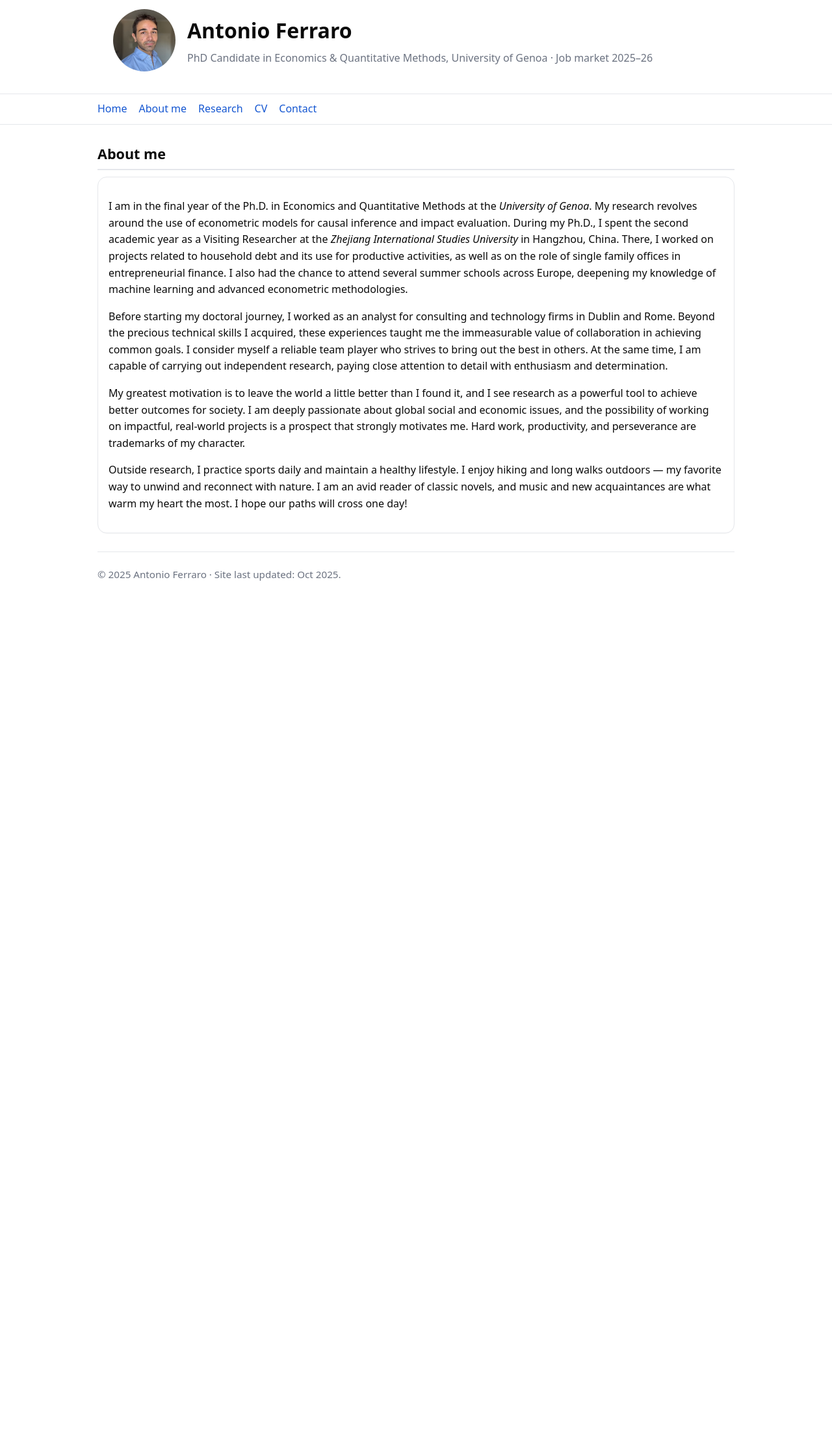
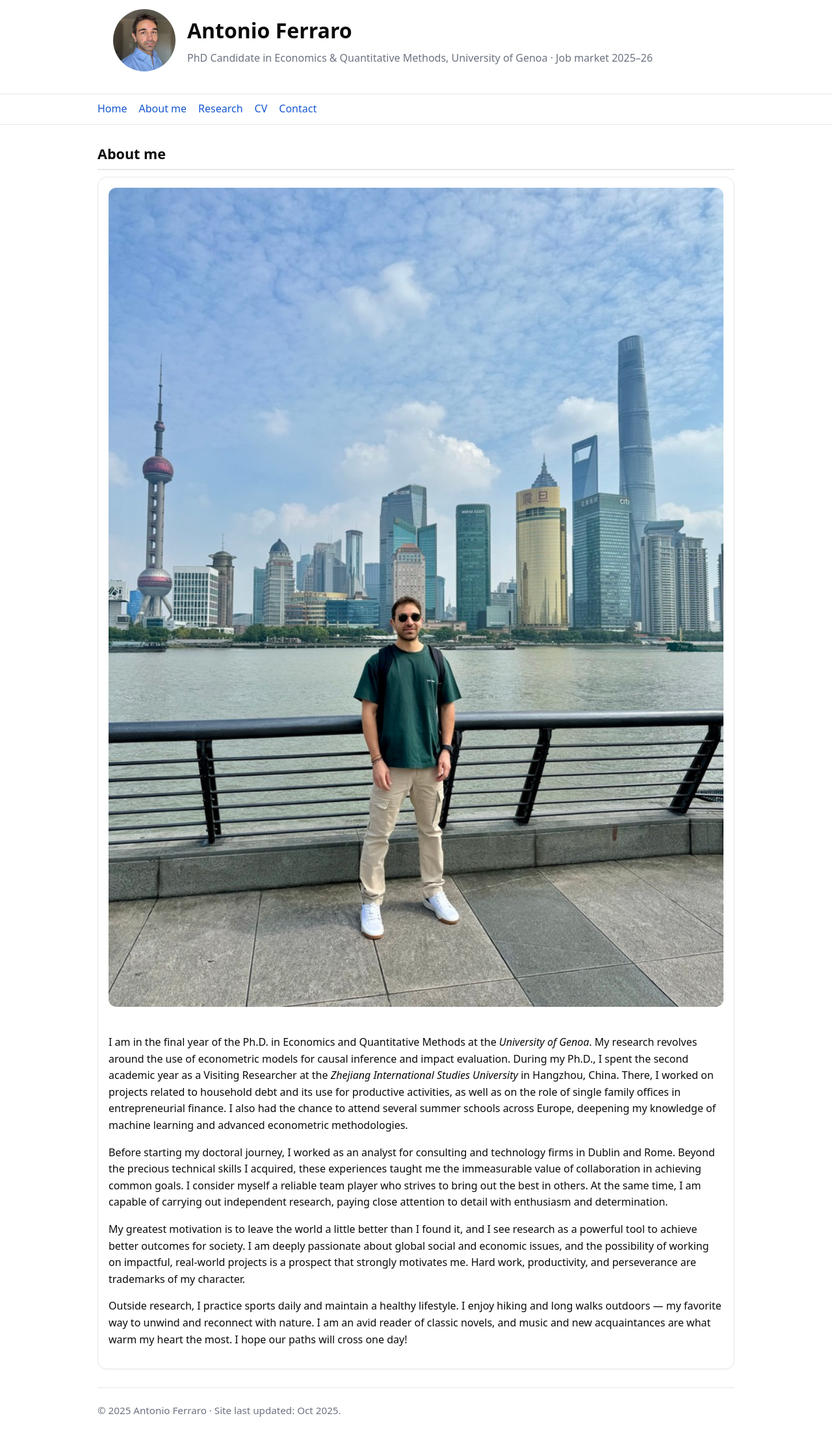
Before and after one commit to ferraroantonio/ferraroantonio.github.io, a Jekyll site: the page built from about.md, in a window 1280 px wide. Shown: the whole page at 65% size. Built offline with Jekyll 4.4.1, drawn with Linux system fonts in a browser that asks for light colours; before the commit the page ends 937 px from its top, so only the background shows below that.

Commit message:
Update about.md

```diff
--- a/about.md
+++ b/about.md
@@ -8,6 +8,7 @@ description: "More about Antonio Ferraro — background, research journey, and m
 <section id="about-full">
   <h2>About me</h2>
   <div class="card">
+    <img src="{{ '/assets/antonio_shanghai.jpg' | relative_url }}" alt="Antonio Ferraro in Shanghai" style="width:100%; border-radius:12px; margin-bottom:18px;">
     <p>I am in the final year of the Ph.D. in Economics and Quantitative Methods at the <em>University of Genoa</em>. My research revolves around the use of econometric models for causal inference and impact evaluation. During my Ph.D., I spent the second academic year as a Visiting Researcher at the <em>Zhejiang International Studies University</em> in Hangzhou, China. There, I worked on projects related to household debt and its use for productive activities, as well as on the role of single family offices in entrepreneurial finance. I also had the chance to attend several summer schools across Europe, deepening my knowledge of machine learning and advanced econometric methodologies.</p>
 
     <p>Before starting my doctoral journey, I worked as an analyst for consulting and technology firms in Dublin and Rome. Beyond the precious technical skills I acquired, these experiences taught me the immeasurable value of collaboration in achieving common goals. I consider myself a reliable team player who strives to bring out the best in others. At the same time, I am capable of carrying out independent research, paying close attention to detail with enthusiasm and determination.</p>
```
